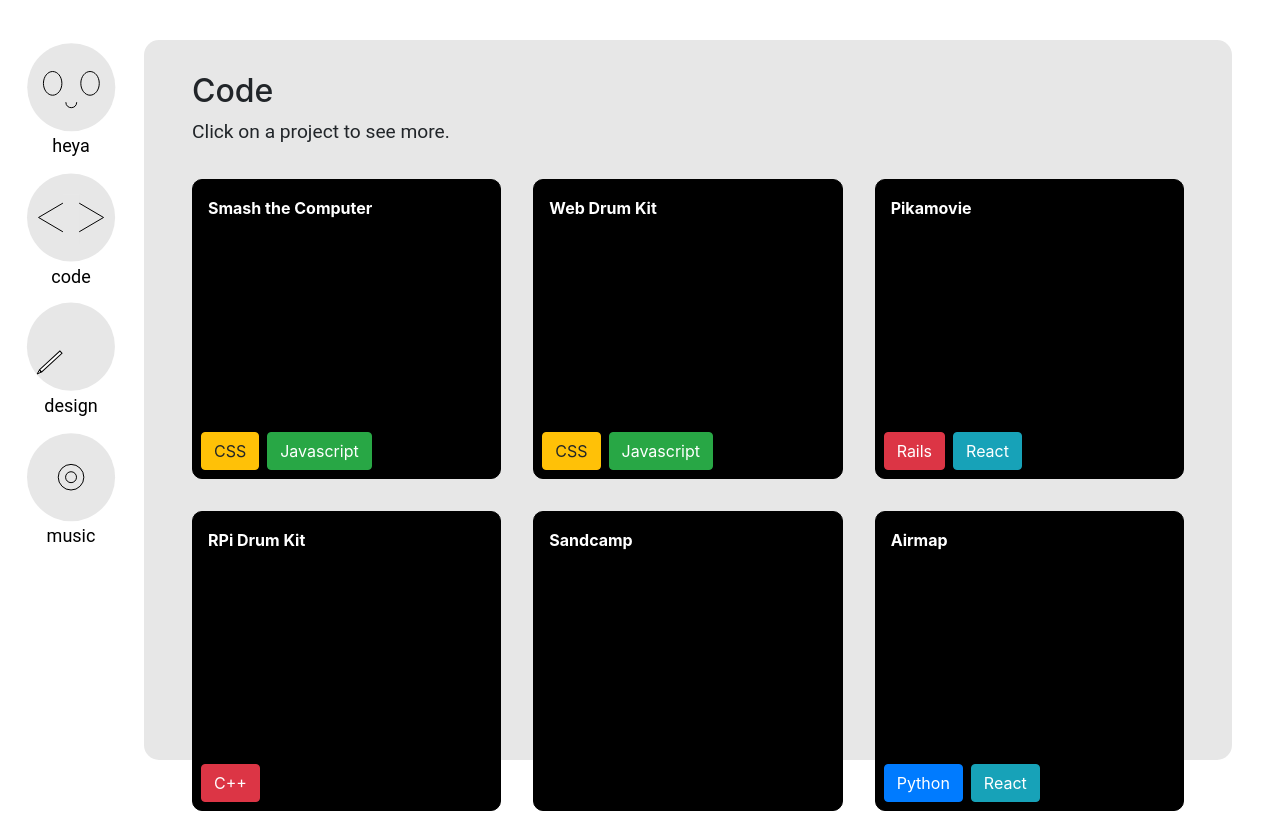
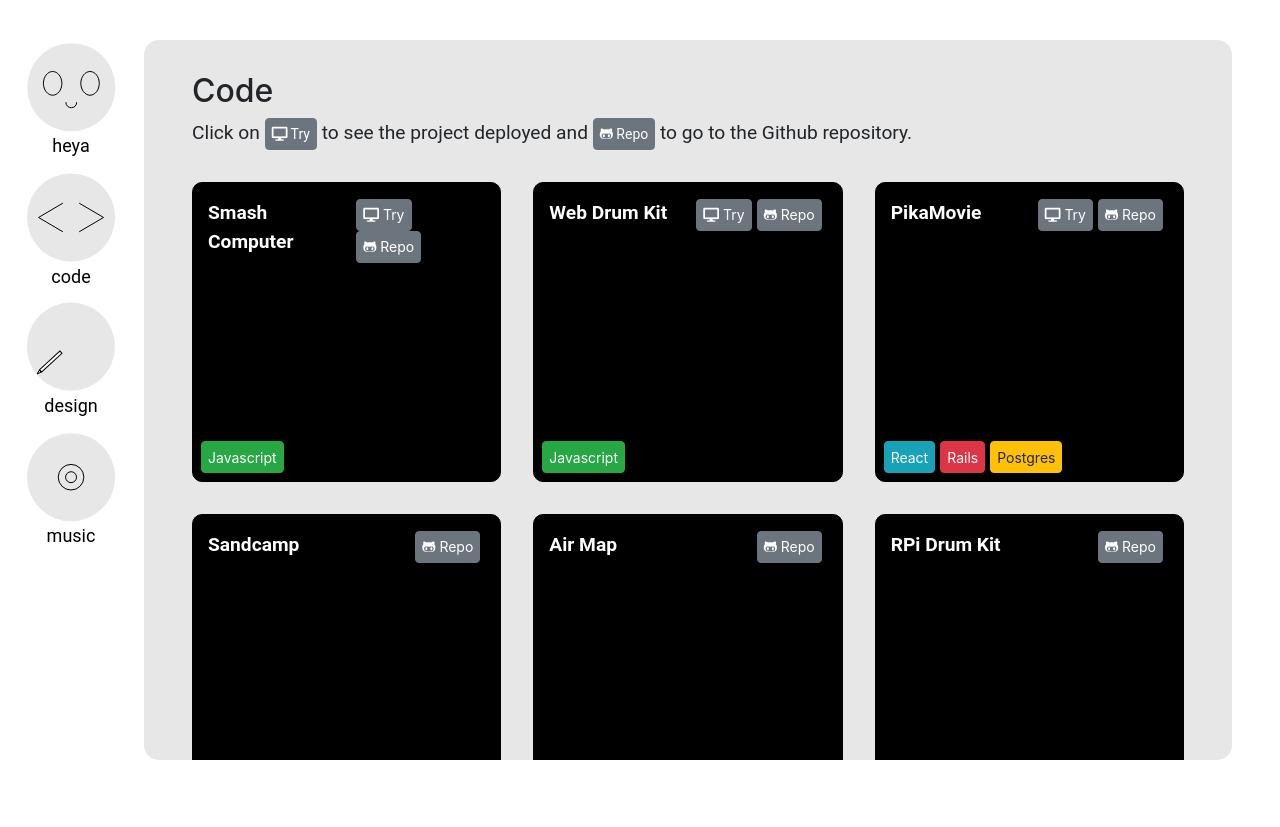
Before and after one commit to Heyabird/portfolio, a React (Create React App) app: page /about in a window 1280 px wide. After the commit the page ends 800 px from the top, so only its background shows below. Built offline with nearby package versions, Linux system fonts and the light colour scheme.

Commit message:
Added Try and Repo buttons to code projects

```diff
--- a/src/App.css
+++ b/src/App.css
@@ -24,8 +24,15 @@ p {
   margin-right: 4%;
 }
 
-.filter Button {
-  min-width: 80px;
+.code-project Button, .page-header Button, .code-project a {
+  /* min-width: 80px; */
+  font-size: 14px;
+  padding: 4px 6px;
+  height: 32px;
+}
+
+.code-project Button, a {
+  margin-right: 5px;
 }
 
 .code-project {
@@ -43,10 +50,10 @@ p {
   padding: 1rem;
 }
 
-/* .code-project:hover {
-  opacity: 0.5;
-  cursor: pointer;
-} */
+.project-header {
+  display: flex;
+  justify-content: space-between;
+}
 
 #smash-computer {
   /* background-image: url(./project-images/smash-computer.png); */
@@ -61,7 +68,3 @@ p {
   bottom: .5rem;
   left: .5rem;
 }
-
-.btn-container Button {
-  margin-right: 0.5rem;
-}
--- a/src/App.js
+++ b/src/App.js
@@ -22,7 +22,7 @@ const Wrapper = styled.div`
   border-radius: 15px;
   padding: 2rem;
   position: absolute;
-  // overflow: scroll;
+  overflow: scroll;
   background-color: #E7E7E7;
 `;
 
--- a/src/components/components/Project.js
+++ b/src/components/components/Project.js
@@ -21,44 +21,92 @@ export default class Project extends React.Component {
       <Container>
         <Row>
           <Col className="code-project" id="smash-computer">
-            <div>
-              Smash the Computer
+            <div className="project-header">
+              <p>Smash Computer</p>
+              <div>
+                <Button href="https://imstuck.netlify.app/" target="_blank"><i class="fas fa-desktop"></i> Try</Button>
+                <Button href="https://github.com/heyabird/anger-release-app" target="_blank"><i class="fab fa-github-alt"></i> Repo</Button>
+              </div>
             </div>
             <div className="btn-container">
-              <Button color="warning">CSS</Button>
+              {/* <Button color="secondary">Front-end</Button> */}
+              {/* <Button color="warning">CSS</Button>  */}
               <Button color="success">Javascript</Button>
+
+
+
             </div>
           </Col>
           <Col className="code-project" id="web-drum-kit">
-            Web Drum Kit
+          <div className="project-header">
+              <p>Web Drum Kit</p>
+              <div>
+                <Button href="https://heyadrums.netlify.app/" target="_blank"><i class="fas fa-desktop"></i> Try</Button>
+                <Button href="https://github.com/Heyabird/heya_drum_kit" target="_blank"><i class="fab fa-github-alt"></i> Repo</Button>
+              </div>
+            </div>
             <div className="btn-container">
-              <Button color="warning">CSS</Button>
+              {/* <Button color="secondary">Front-end</Button> */}
+              {/* <Button color="warning">CSS</Button>  */}
               <Button color="success">Javascript</Button>
             </div>
           </Col>
           <Col className="code-project">
-            Pikamovie
+            <div className="project-header">
+              <p>PikaMovie</p>
+              <div>
+                <Button href="https://pikamovie.herokuapp.com/" target="_blank"><i class="fas fa-desktop"></i> Try</Button>
+                <Button href="https://github.com/Heyabird/pikachoose_app" target="_blank"><i class="fab fa-github-alt"></i> Repo</Button>
+              </div>
+            </div>
             <div className="btn-container">
+              {/* <Button color="secondary">Full-Stack</Button> */}
+              <Button color="info">React</Button>
               <Button color="danger">Rails</Button>
-              <Button color="info">React</Button>
+              <Button color="warning">Postgres</Button>
             </div>
           </Col>
         </Row>
         <Row>
           <Col className="code-project">
-            RPi Drum Kit
+          <div className="project-header">
+              <p>Sandcamp</p>
+              <div>
+                {/* <Button href="https://pikamovie.herokuapp.com/" target="_blank"><i class="fas fa-desktop"></i> Try</Button> */}
+                <Button href="https://github.com/Heyabird/Sandcamp_v2" target="_blank"><i class="fab fa-github-alt"></i> Repo</Button>
+              </div>
+            </div>
             <div className="btn-container">
-              <Button color="danger">C++</Button>
+              {/* <Button color="secondary">Full-Stack</Button> */}
+              <Button color="success">Javascript</Button>
+              <Button color="danger">Rails</Button>
+              <Button color="warning">MySQL</Button>
             </div>
           </Col>
           <Col className="code-project">
-            Sandcamp
+          <div className="project-header">
+              <p>Air Map</p>
+              <div>
+                {/* <Button href="https://pikamovie.herokuapp.com/" target="_blank"><i class="fas fa-desktop"></i> Try</Button> */}
+                <Button href="https://github.com/Heyabird/air_pollution_map_VERSION2" target="_blank"><i class="fab fa-github-alt"></i> Repo</Button>
+              </div>
+            </div>
+            <div className="btn-container">
+              <Button color="info">React</Button>
+              <Button color="primary">Python</Button>
+            </div>
           </Col>
           <Col className="code-project">
-            Airmap
+          <div className="project-header">
+              <p>RPi Drum Kit</p>
+              <div>
+                {/* <Button href="https://pikamovie.herokuapp.com/" target="_blank"><i class="fas fa-desktop"></i> Try</Button> */}
+                <Button href="https://github.com/Heyabird/RaspberryPi-Drumkit" target="_blank"><i class="fab fa-github-alt"></i> Repo</Button>
+              </div>
+            </div>
             <div className="btn-container">
+              <Button color="danger">C++</Button>
               <Button color="primary">Python</Button>
-              <Button color="info">React</Button>
             </div>
           </Col>
         </Row>
--- a/src/components/pages/About.js
+++ b/src/components/pages/About.js
@@ -7,7 +7,7 @@ export const About = () => (
     <div className="page-header">
       <div>
         <h2>Code</h2>
-        <p>Click on a project to see more.</p>
+        <p>Click on <Button><i class="fas fa-desktop"></i> Try</Button> to see the project deployed and <Button><i class="fab fa-github-alt"></i> Repo</Button> to go to the Github repository.</p>
       </div>
       {/* <div class="filter"><Button>Filter</Button></div> */}
     </div>
```
